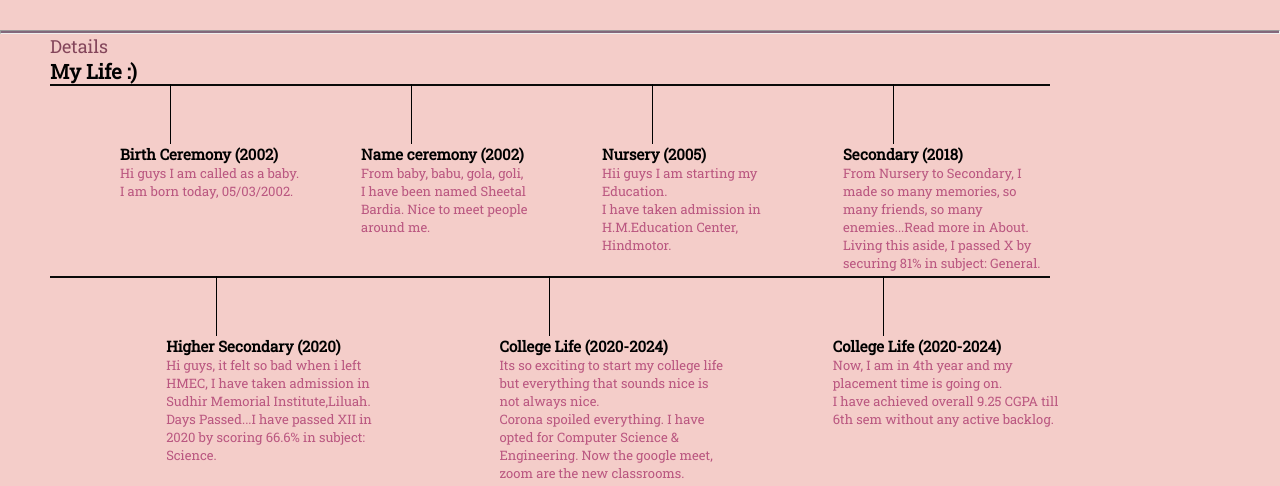
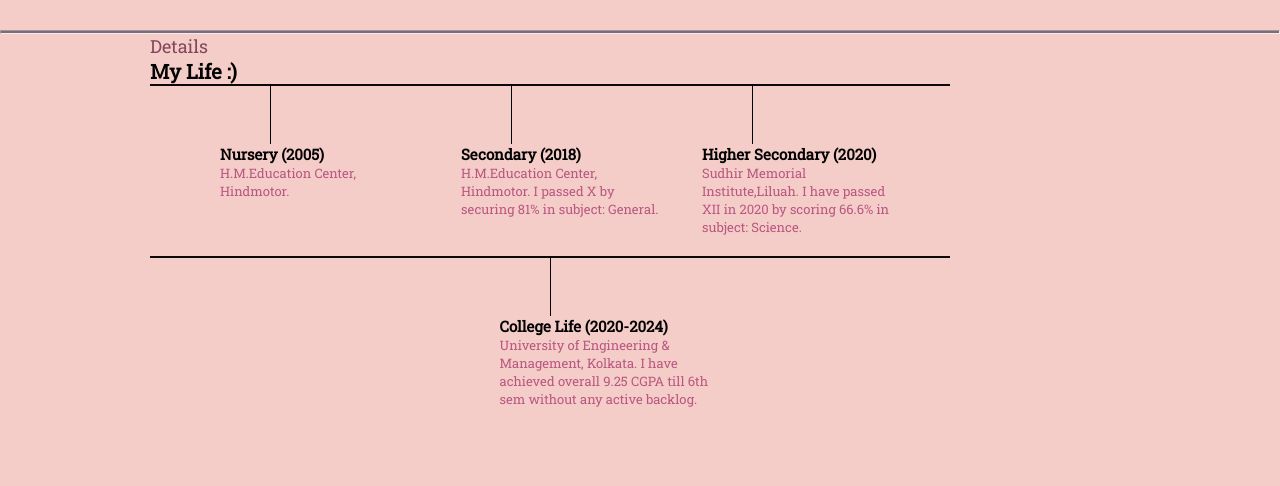
Before and after one commit to Sheetal0107/Portfolio-Homepage, a plain HTML site: page index.html in a window 1280 px wide. Shown: the part 470-956 px from the top of the page. Drawn offline with nearby package versions, Linux system fonts and the light colour scheme.

Commit message:
Update index.html

```diff
--- a/index.html
+++ b/index.html
@@ -161,6 +161,12 @@
             height: 480px;
         }
 
+        .secondSection {
+            text-align: left;
+            margin-left: 150px;
+            height: 480px;
+        }
+
         .secondSection h1 {
             font-size: 20px;
         }
@@ -169,7 +175,7 @@
             background-color: rgb(10, 10, 9);
             height: 2px;
             display: flex;
-            width: 1000px;
+            width: 800px;
         }
 
         .secondSection .vertical {
@@ -199,9 +205,9 @@
 
         .secondSection .box2 {
             background-color: rgb(10, 10, 9);
-            width: 1000px;
+            width: 800px;
             height: 2px;
-            margin-top: 190px;
+            margin-top: 170px;
             display: flex;
         }
 
@@ -425,48 +431,25 @@
         <h1>My Life :)</h1>
         <div class="box">
             <div class="vertical">
-                <div class="vertical-title">Birth Ceremony <span>(2002)</span></div>
-                <div class="vertical-desc">Hi guys I am called as a baby.</div>
-                <div class="vertical-desc">I am born today, 05/03/2002.</div>
-            </div>
-            <div class="vertical">
-                <div class="vertical-title">Name ceremony <span>(2002)</span></div>
-                <div class="vertical-desc">From baby, babu, gola, goli, </div>
-                <div class="vertical-desc">I have been named Sheetal Bardia. Nice to meet people around me.</div>
-            </div>
-            <div class="vertical">
                 <div class="vertical-title">Nursery <span>(2005)</span></div>
-                <div class="vertical-desc">Hii guys I am starting my Education.</div>
-                <div class="vertical-desc">I have taken admission in H.M.Education Center, Hindmotor.</div>
+                <div class="vertical-desc">H.M.Education Center, Hindmotor.</div>
             </div>
             <div class="vertical">
                 <div class="vertical-title">Secondary <span>(2018)</span></div>
-                <div class="vertical-desc">From Nursery to Secondary, I made so many memories, so many friends, so
-                    many enemies...Read more in About.</div>
-                <div class="vertical-desc">Living this aside, I passed X by securing 81% in subject: General.</div>
+                <div class="vertical-desc">H.M.Education Center, Hindmotor. I passed X by securing 81% in subject: General.</div>
+            </div>
+            <div class="vertical">
+                <div class="vertical-title">Higher Secondary <span>(2020)</span></div>
+                <div class="vertical-desc">Sudhir Memorial Institute,Liluah. I have passed XII in 2020 by scoring 66.6% in subject:
+                    Science.</div>
             </div>
         </div>
         <div class="box2">
             <div class="vertical2">
-                <div class="vertical-title2">Higher Secondary <span>(2020)</span></div>
-                <div class="vertical-desc2">Hi guys, it felt so bad when i left HMEC, I have taken admission in
-                    Sudhir Memorial Institute,Liluah.</div>
-                <div class="vertical-desc2">Days Passed...I have passed XII in 2020 by scoring 66.6% in subject:
-                    Science.</div>
+                <div class="vertical-title2">College Life <span>(2020-2024)</span></div>
+                <div class="vertical-desc2">University of Engineering & Management, Kolkata. I have achieved overall 9.25 CGPA till 6th sem without any active backlog.</div>
             </div>
-            <div class="vertical2">
-                <div class="vertical-title2">College Life <span>(2020-2024)</span></div>
-                <div class="vertical-desc2">Its so exciting to start my college life but everything that sounds nice
-                    is not always nice.</div>
-                <div class="vertical-desc2">Corona spoiled everything. I have opted for Computer Science & Engineering.
-                    Now the google meet, zoom are the new classrooms.</div>
-            </div>
-            <div class="vertical2">
-                <div class="vertical-title2">College Life <span>(2020-2024)</span></div>
-                <div class="vertical-desc2">Now, I am in 4th year and my placement time is going on. </div>
-                <div class="vertical-desc2">I have achieved overall 9.25 CGPA till 6th sem without any active backlog.
-                </div>
-            </div>
+
         </div>
     </section>
 </main>
```
